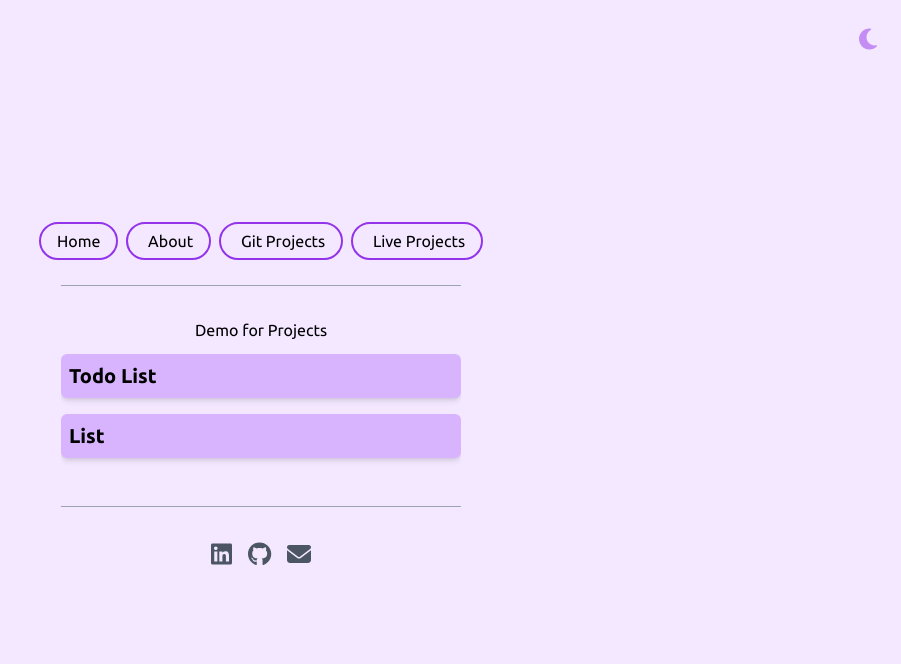
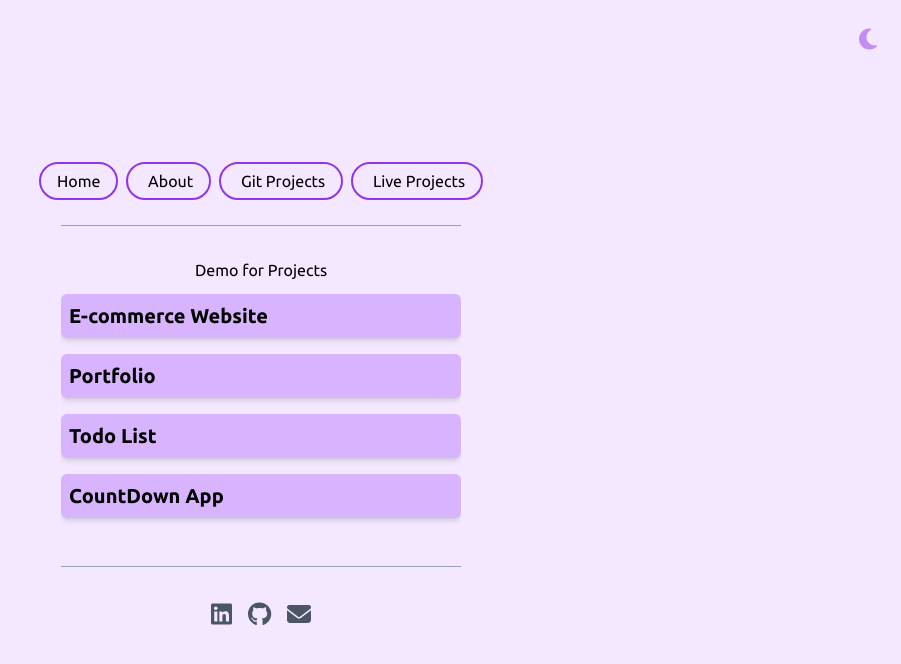
Before and after one commit to tahira17/Portfolio, a Vue app: page /liveproject in a window 1280 px wide. Shown: the top 664 px of the page, without its empty margins (379-1280 px from the left). Built offline with nearby package versions, Linux system fonts and the light colour scheme.

Commit message:
added new projects

```diff
--- a/src/views/LiveProjectView.vue
+++ b/src/views/LiveProjectView.vue
@@ -1,25 +1,36 @@
 <template>
+  <p class="text-center mb-3 dark:text-purple-300">Demo for Projects</p>
+  <div class="max-h-[50vh] overflow-auto sm:w-4/12 mx-auto">
+    <div class="bg-purple-300 mb-4 p-2 rounded-md shadow-md">
+      <a
+        class="font-bold text-xl"
+        href="https://vuejs-e-com-website.netlify.app/"
+      >
+        E-commerce Website
+      </a>
+    </div>
 
-    <p class="text-center mb-3 dark:text-purple-300">Demo for Projects </p>
-    <div class="max-h-[50vh] overflow-auto sm:w-4/12 mx-auto">
-
-            <!-- <a :href="project.html_url" target="_bl"> -->
-                <a class="font-bold text-xl"  href="https://simplevuetodolist.netlify.app">
-                <div class="bg-purple-300 mb-4 p-2 rounded-md shadow-md">
-                    Todo List
-                </div>
-               </a>
-
-                <div class="bg-purple-300 mb-4 p-2 rounded-md shadow-md">
-                    <a class="font-bold text-xl" href="https://simplevuetodolist.netlify.app"> List</a>
-
-                </div>
-
-            <!-- </a> -->
-
+<div class="bg-purple-300 mb-4 p-2 rounded-md shadow-md">
+      <a
+        class="font-bold text-xl"
+        href="https://tahiranawazportfolio.netlify.app"
+      >
+        Portfolio</a
+      >
     </div>
+    <div class="bg-purple-300 mb-4 p-2 rounded-md shadow-md">
+    <a class="font-bold text-xl" href="https://simplevuetodolist.netlify.app">
+     Todo List
+    </a>
+</div>
+    <div class="bg-purple-300 mb-4 p-2 rounded-md shadow-md">
+      <a
+        class="font-bold text-xl"
+        href="https://countdown-vuejs-app.netlify.app"
+      >
+        CountDown App</a
+      >
+    </div>
+  </div>
 </template>
-<script setup>
-
-
-</script>
+<script setup></script>
```
